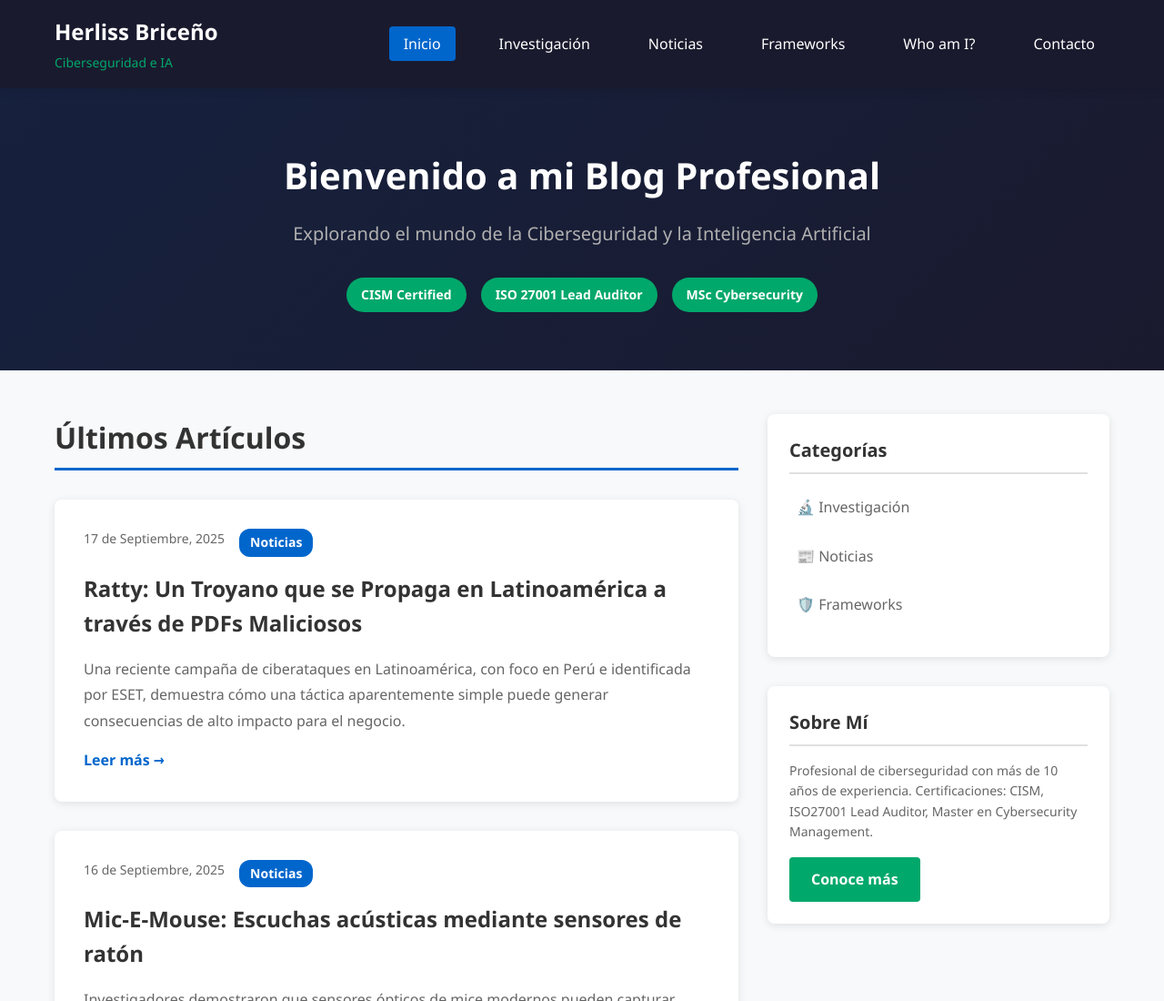
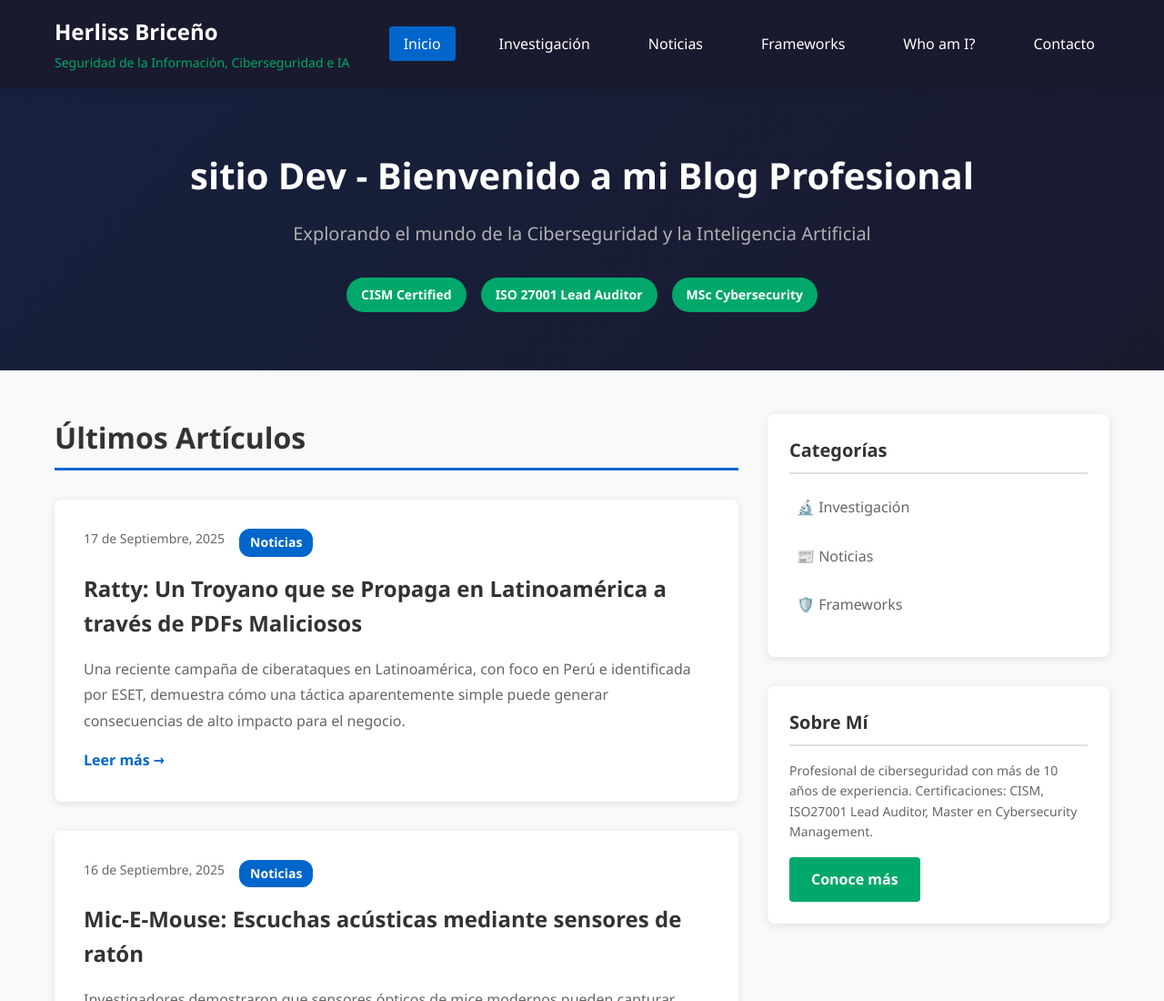
Before and after one commit to Herliss/herliss.github.io, a plain HTML site: page index.html in a window 1280 px wide. Shown: the top 1100 px of the page at 91% size. Drawn offline with Linux system fonts and the light colour scheme.

Commit message:
actualice con: Seguridad de la Información, Ciberseguridad e IA

```diff
--- a/index.html
+++ b/index.html
@@ -50,7 +50,7 @@
                 <div class="nav-brand">
                     <a href="/" aria-label="Inicio">
                         <h1>Herliss Briceño</h1>
-                        <p class="tagline">Ciberseguridad e IA</p>
+                        <p class="tagline">Seguridad de la Información, Ciberseguridad e IA</p>
                     </a>
                 </div>
                 <ul class="nav-menu" role="navigation">
@@ -74,7 +74,7 @@
     <section class="hero">
         <div class="container">
             <div class="hero-content">
-                <h2>Bienvenido a mi Blog Profesional</h2>
+                <h2>sitio Dev - Bienvenido a mi Blog Profesional</h2>
                 <p class="hero-subtitle">Explorando el mundo de la Ciberseguridad y la Inteligencia Artificial</p>
                 <div class="hero-badges">
                     <span class="badge">CISM Certified</span>
```
Also changed, not shown: about/index.html (+1 -1 lines), articles/2025/09-septiembre/Mic-E-Mouse.html (+1 -1 lines), articles/2025/09-septiembre/latentcsi-wifi-generacion-imagenes-ia.html (+1 -1 lines), articles/2025/09-septiembre/ratty-troyano-phishing-pdfs-latinoamerica.html (+1 -1 lines), categories/frameworks.html (+1 -1 lines), categories/noticias.html (+1 -1 lines), categories/trabajos-investigacion.html (+1 -1 lines).
